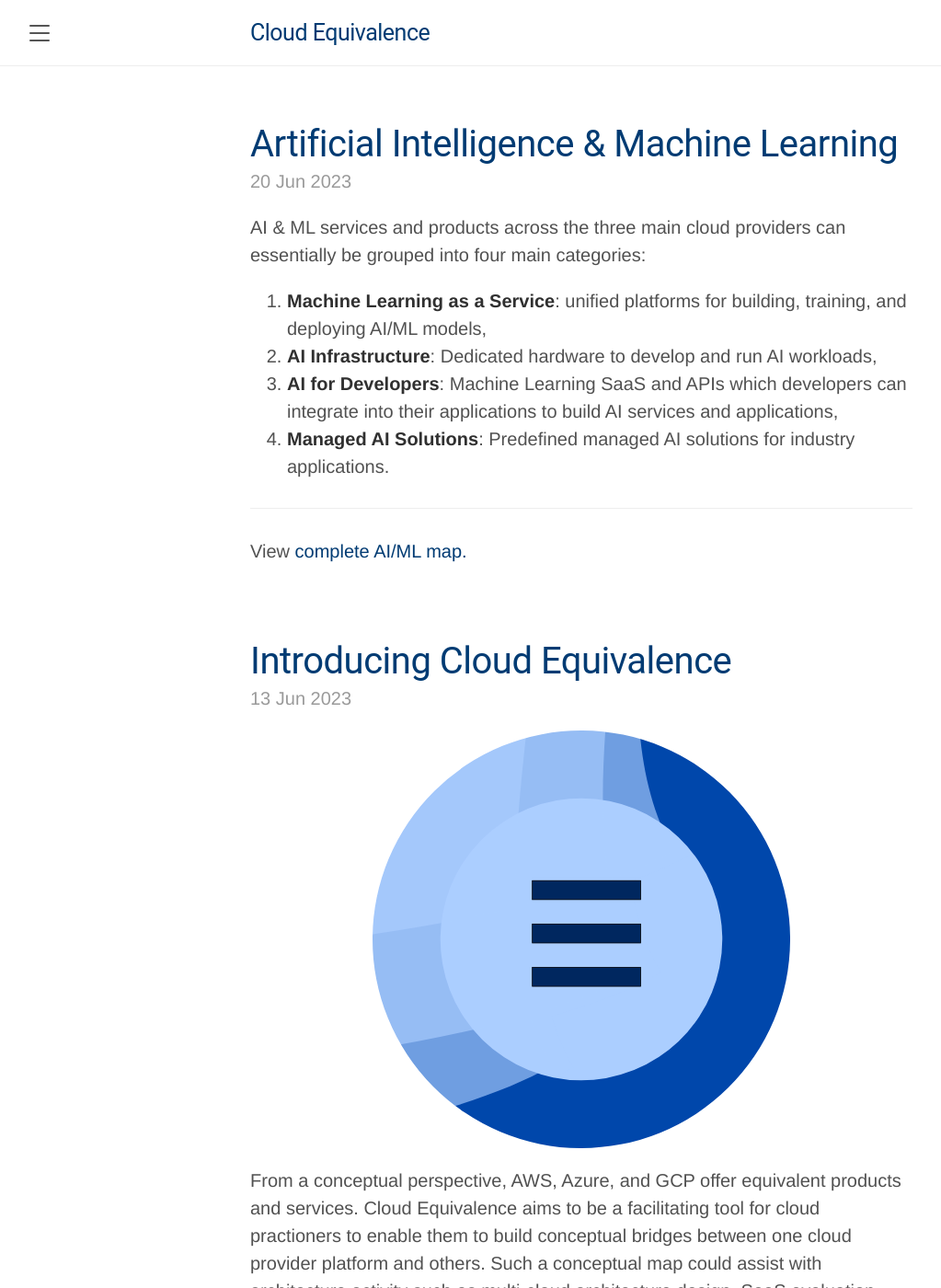
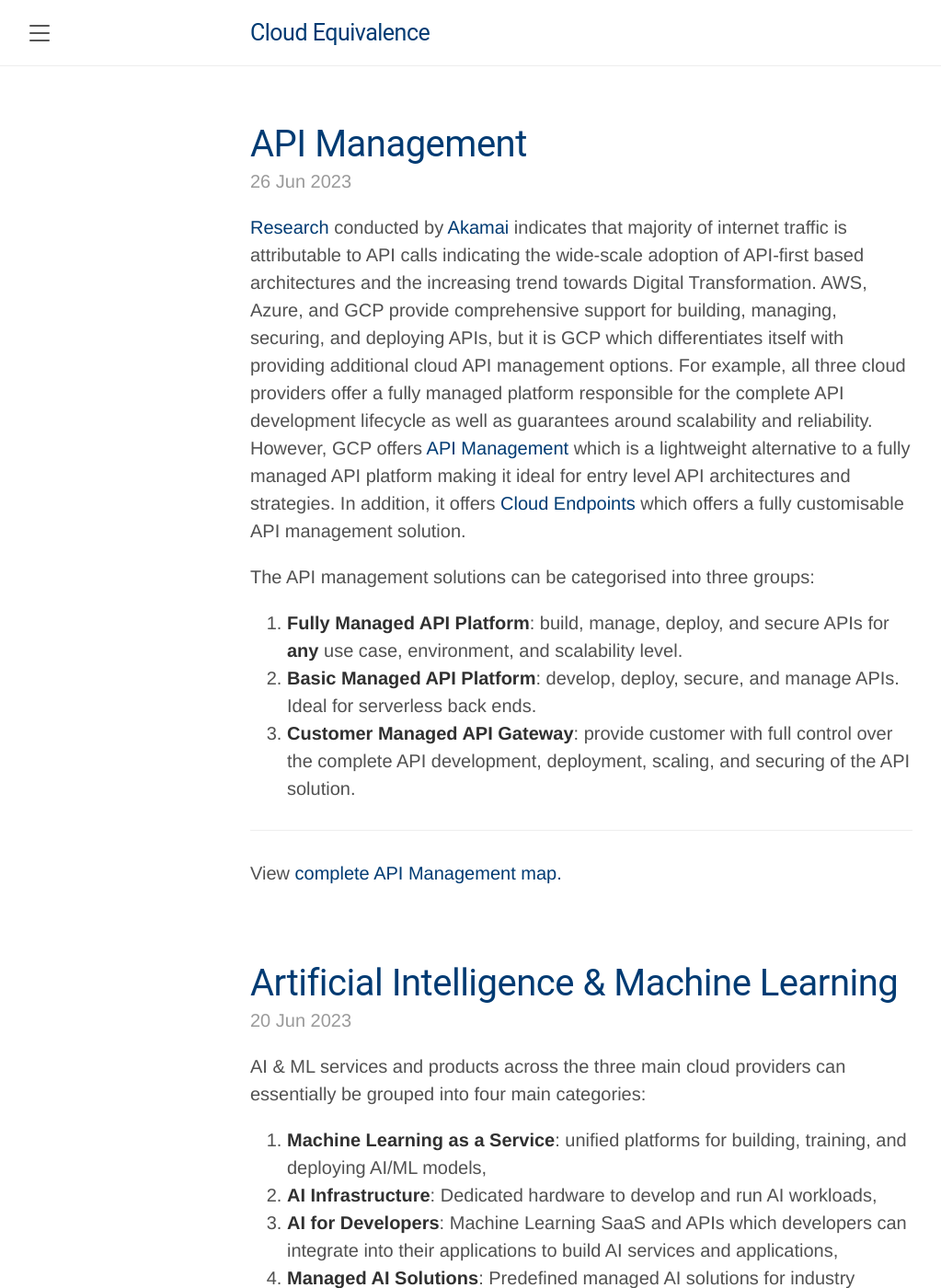
Before and after one commit to mikail-khan/mikail-khan.github.io, a Jekyll site: the page built from index.html, in a window 1280 px wide and 1400 px high. Shown: the whole window at 92% size, without its empty margins (8-1031 px from the left). Built offline with Jekyll 4.4.1, drawn with Linux system fonts in a browser that asks for light colours; the list of posts is cut into pages by our own code.

Commit message:
complete api-management & post (#4)
* draft api-management

* complete api-management & post

```diff
--- a/_data/api-management.yml
+++ b/_data/api-management.yml
@@ -1,8 +1,26 @@
----
-layout: page
-title: API Management
----
+- concept:       Fully Managed API Platform
+  services:
+    - aws:       Amazon API Gateway
+      aws-url:   https://docs.aws.amazon.com/apigateway/?icmpid=docs_homepage_networking
+      azure:     API Management
+      azure-url: https://azure.microsoft.com/en-gb/products/api-management/
+      gcp:       Apigee API Management
+      gcp-url:   https://cloud.google.com/apigee
 
-| Concept | AWS | Azure | GCP |
-|-------|--------|---------|--------|
-|||||
+- concept:       Lightweight API Platform
+  services:
+    - aws:
+      aws-url:
+      azure:
+      azure-url:
+      gcp:       API Gateway
+      gcp-url:   https://cloud.google.com/api-gateway
+
+- concept:       Customer Managed API Gateway
+  services:
+    - aws:
+      aws-url:
+      azure:
+      azure-url:
+      gcp:       Cloud Endpoints
+      gcp-url:   https://cloud.google.com/endpoints
--- /dev/null
+++ b/_posts/2023-06-26-api-management.md
@@ -0,0 +1,35 @@
+---
+layout: post
+title: API Management
+---
+
+[Research](https://www.akamai.com/newsroom/press-release/state-of-the-internet-security-retail-attacks-and-api-traffic)
+conducted by [Akamai](https://www.akamai.com) indicates that majority
+of internet traffic is attributable to API calls indicating the
+wide-scale adoption of API-first based architectures and the
+increasing trend towards Digital Transformation. AWS, Azure, and GCP
+provide comprehensive support for building, managing, securing, and
+deploying APIs, but it is GCP which differentiates itself with
+providing additional cloud API management options. For example, all
+three cloud providers offer a fully managed platform responsible for
+the complete API development lifecycle as well as guarantees around
+scalability and reliability. However, GCP offers [API
+Management](https://cloud.google.com/api-gateway) which is a
+lightweight alternative to a fully managed API platform making it
+ideal for entry level API architectures and strategies. In addition,
+it offers [Cloud Endpoints](https://cloud.google.com/endpoints) which
+offers a fully customisable API management solution.
+
+The API management solutions can be categorised into three groups:
+
+1. **Fully Managed API Platform**: build, manage, deploy, and secure
+APIs for **any** use case, environment, and scalability level.
+2. **Basic Managed API Platform**: develop, deploy, secure, and manage
+   APIs. Ideal for serverless back ends.
+3. **Customer Managed API Gateway**: provide customer with full
+   control over the complete API development, deployment, scaling, and
+   securing of the API solution.
+
+---
+
+View [complete API Management map.](/concept/api-management)
--- a/concept/api-management.md
+++ b/concept/api-management.md
@@ -3,6 +3,39 @@ layout: page
 title: API Management
 ---
 
-| Concept | AWS | Azure | GCP |
-|-------|--------|---------|--------|
-|||||
+<table>
+ <thead>
+  <tr>
+   <th>Concept</th>
+   <th>AWS</th>
+   <th>Azure</th>
+   <th>GCP</th>
+  </tr>
+ </thead>
+ <tbody>
+  {% for items in site.data.api-management %}
+  {% if  items.services.size == 1 %}
+   <tr>
+    <td>{{items.concept}}</td>
+    <td><a href="{{items.services.first.aws-url}}">{{items.services.first.aws}}</a></td>
+    <td><a href="{{items.services.first.azure-url}}">{{items.services.first.azure}}</a></td>
+    <td><a href="{{items.services.first.gcp-url}}">{{items.services.first.gcp}}</a></td>
+   </tr>
+  {% else %}
+   <tr>
+    <td rowspan="{{items.services.size}}">{{items.concept}}</td>
+    <td style="text-align: center; vertical-align: middle;"><a href="{{items.services.first.aws-url}}">{{items.services.first.aws}}</a></td>
+    <td style="text-align: center; vertical-align: middle;"><a href="{{items.services.first.azure-url}}">{{items.services.first.azure}}</a></td>
+    <td style="text-align: center; vertical-align: middle;"><a href="{{items.services.first.gcp-url}}">{{items.services.first.gcp}}</a></td>
+   </tr>
+  {% for service in items.services offset:1 %}
+   <tr>
+    <td style="text-align: center; vertical-align: middle;"><a href="{{service.aws-url}}">{{service.aws}}</a></td>
+    <td style="text-align: center; vertical-align: middle;"><a href="{{service.azure-url}}">{{service.azure}}</a></td>
+    <td style="text-align: center; vertical-align: middle;"><a href="{{service.gcp-url}}">{{service.gcp}}</a></td>
+   </tr>
+  {% endfor %}
+  {% endif %}
+  {% endfor %}
+ </tbody>
+</table>
```
